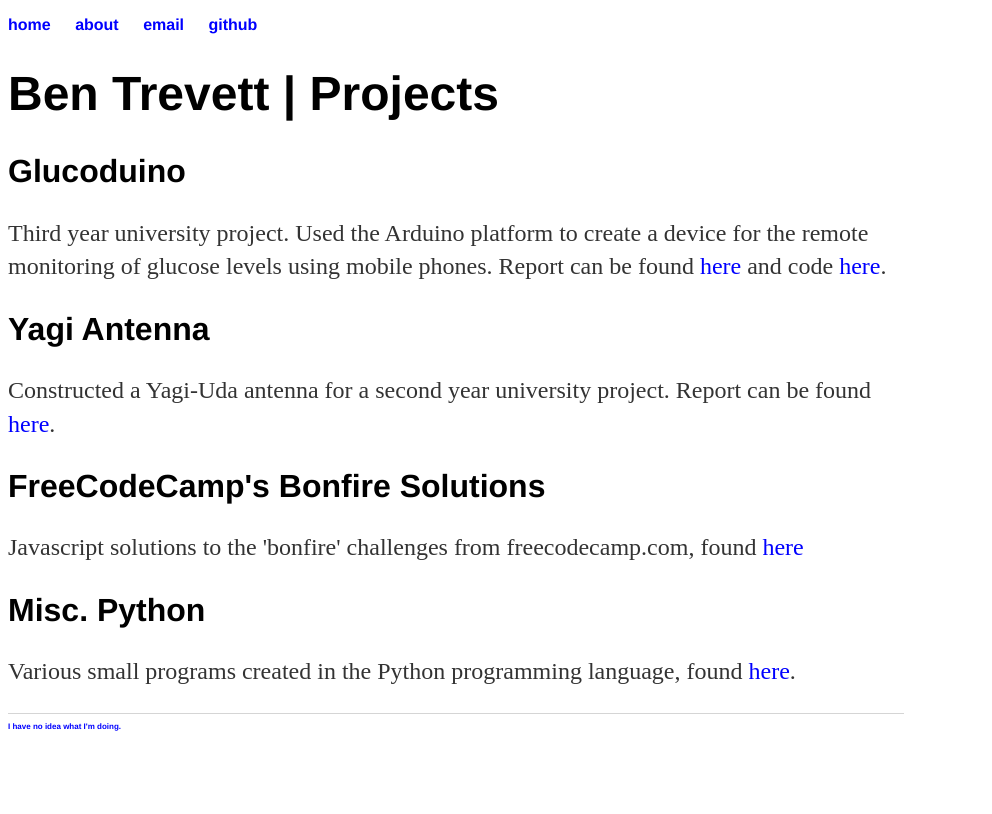
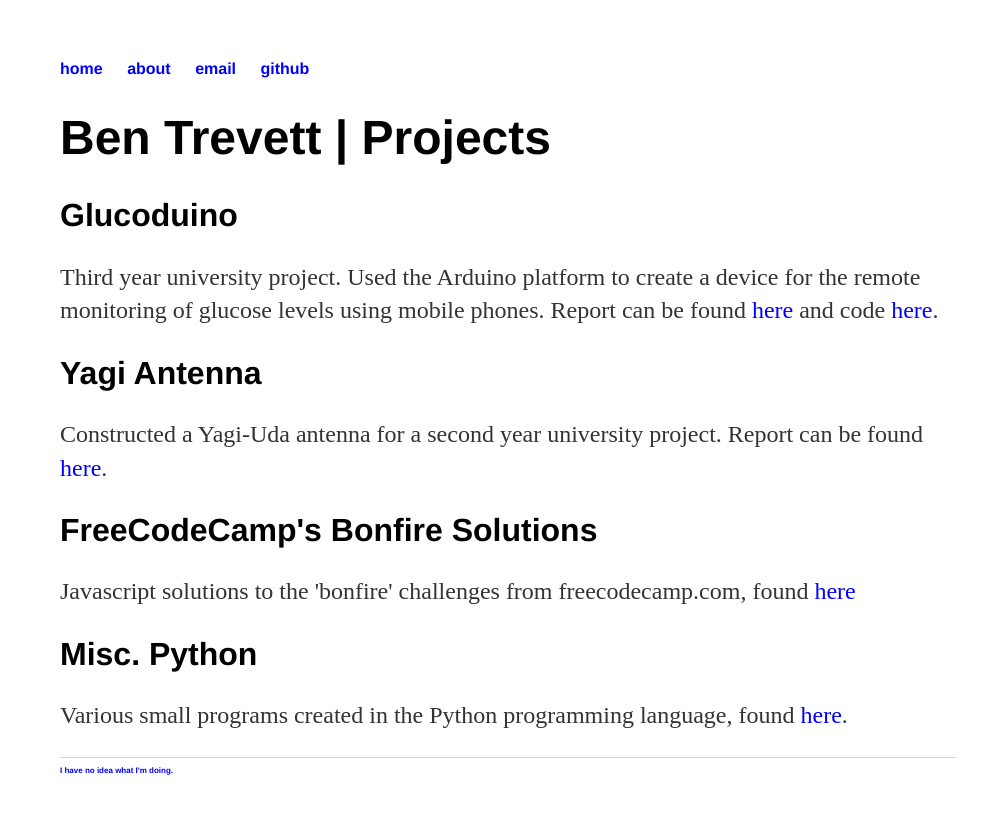
Before and after one commit to bentrevett/bentrevett.github.io, a Jekyll site: the page built from index.html, in a window 1280 px wide. Shown: the top 814 px of the page, without its empty margins (0-992 px from the left). Built offline with Jekyll 4.4.1, drawn with Linux system fonts in a browser that asks for light colours.

Commit message:
Update main.css

```diff
--- a/css/main.css
+++ b/css/main.css
@@ -1,6 +1,6 @@
 body {
     width: 70%;
-    margin: 60px 60px 10px 60px auto;
+    margin: 60px 60px 10px 60px;
 }
 nav ul, footer ul {
     font-family:'Helvetica', 'Arial', 'Sans-Serif';
```
